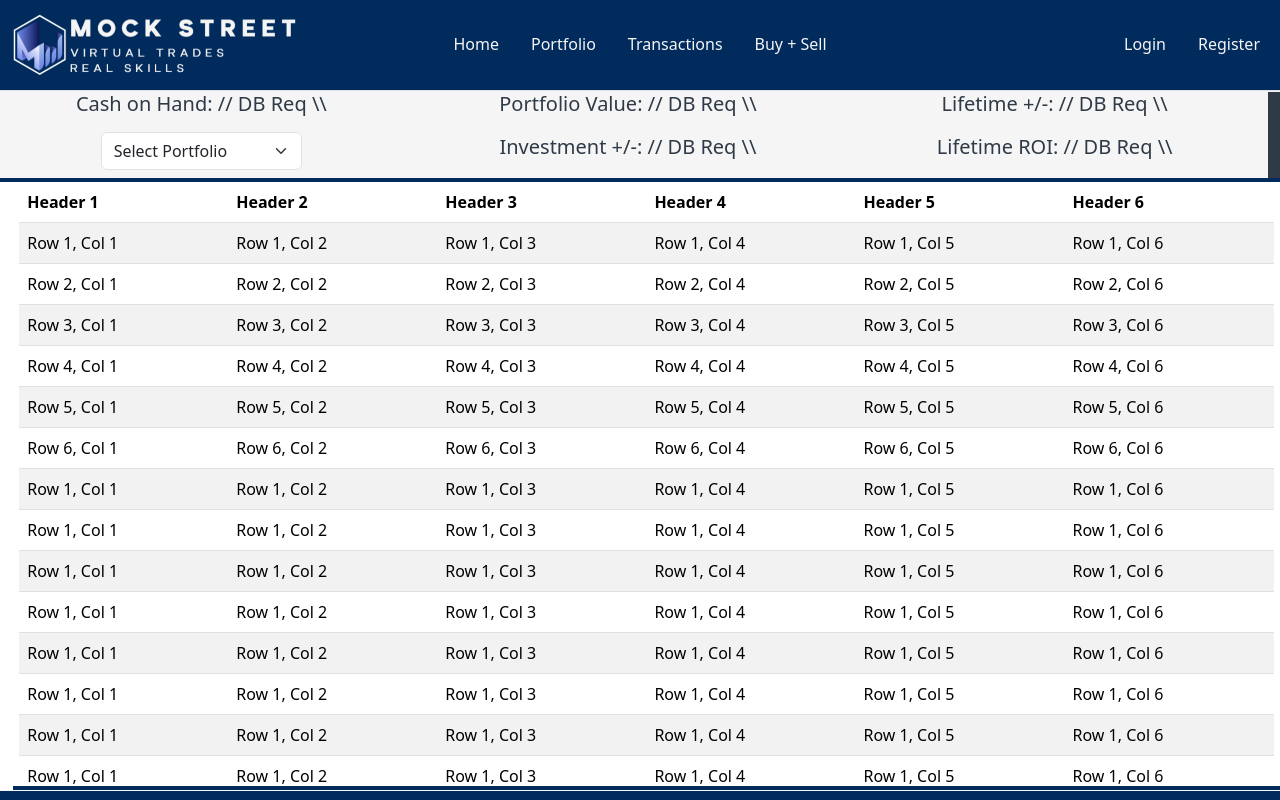
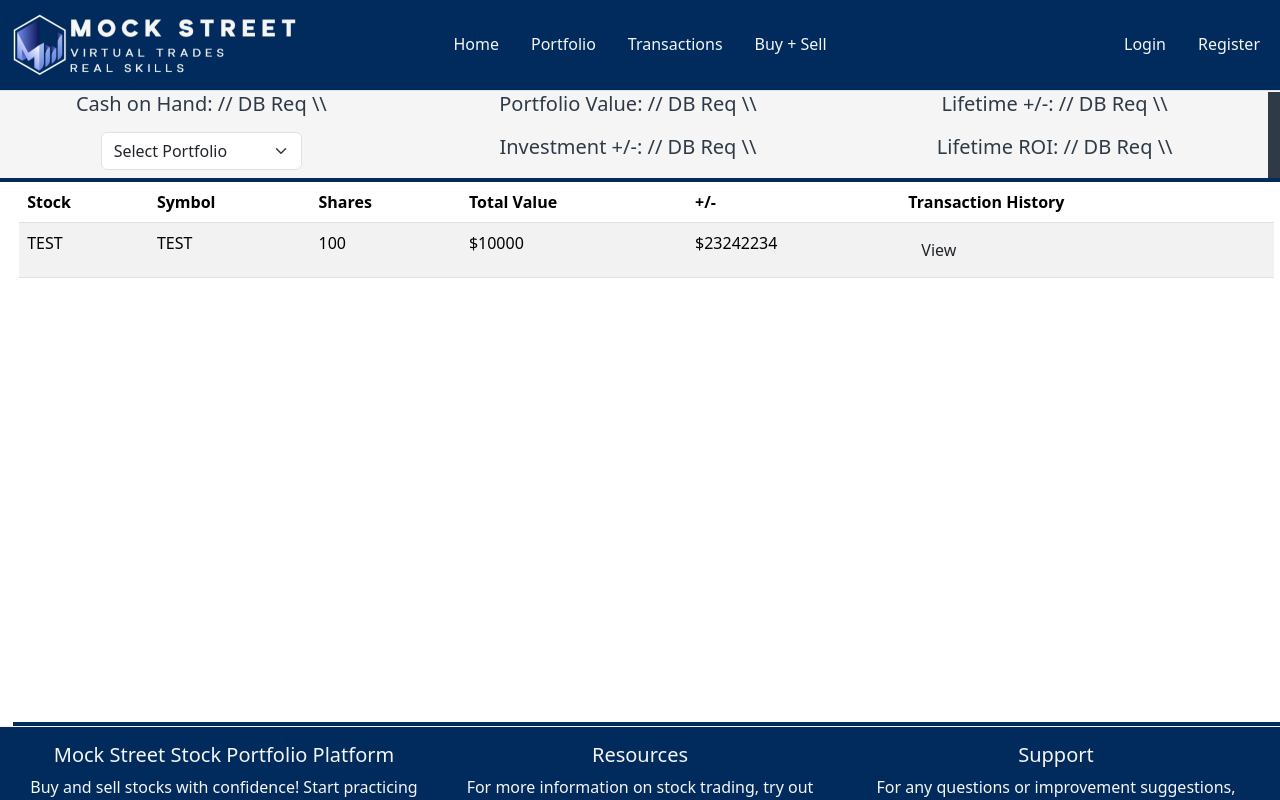
Before and after one commit to CalebErickson21/Mockstreeet, a React (Create React App) app in the folder frontend/: page /portfolio in a window 1280 px wide. Shown: the top 800 px of the page. Built offline with nearby package versions, Linux system fonts and the light colour scheme.

Commit message:
Added boilerplate layout for tables in market + portfolio - will be filled in actual database data later

```diff
--- a/frontend/src/pages/market/market.js
+++ b/frontend/src/pages/market/market.js
@@ -17,13 +17,28 @@ const Market = () => {
             <div id='watchlist' class='section'>
                 <h2>Watch List</h2>
                 <div id='watchlist-scroll' class='scrollable'>
-                    <h5>watchlist</h5>
-                    <h5>watchlist</h5>
-                    <h5>watchlist</h5>
-                    <h5>watchlist</h5>
-                    <h5>watchlist</h5>
-                    <h5>watchlist</h5>
-                    <h5>watchlist</h5>
+                    <table class='table table-striped scrollable'>
+                        <thead>
+                            <tr>
+                                <th>Stock</th>
+                                <th>Symbol</th>
+                                <th>Current Value</th>
+                                <th colspan='2'>Transaction Type</th>
+                                <th>Transaction History</th>
+                            </tr>
+                        </thead>
+                        <tbody>
+                            <tr>
+                                <td>TEST</td>
+                                <td>TEST</td>
+                                <td>100</td>
+                                <td><button class='btn'>Buy</button></td>
+                                <td><button class='btn'>Sell</button></td>
+                                <td><button class='btn'>View</button></td>
+                            </tr>
+                        </tbody>
+                    </table>
+
                 </div>
             </div>
 
@@ -31,14 +46,27 @@ const Market = () => {
             <div id='portfolio' class='section'>
                 <h2>Your Stocks</h2>
                 <div id='portfolio-scroll' class='scrollable'>
-                    <h5>portfolio</h5>
-                    <h5>portfolio</h5>
-                    <h5>portfolio</h5>
-                    <h5>portfolio</h5>
-                    <h5>portfolio</h5>
-                    <h5>portfolio</h5>
-                    <h5>portfolio</h5>
-                    <h5>portfolio</h5>
+                    <table class='table table-striped scrollable'>
+                        <thead>
+                            <tr>
+                                <th>Stock</th>
+                                <th>Symbol</th>
+                                <th>Current Value</th>
+                                <th colspan='2'>Transaction Type</th>
+                                <th>Transaction History</th>
+                            </tr>
+                        </thead>
+                        <tbody>
+                            <tr>
+                                <td>TEST</td>
+                                <td>TEST</td>
+                                <td>100</td>
+                                <td><button class='btn'>Buy</button></td>
+                                <td><button class='btn'>Sell</button></td>
+                                <td><button class='btn'>View</button></td>
+                            </tr>
+                        </tbody>
+                    </table>
                 </div>
             </div>
 
@@ -46,14 +74,27 @@ const Market = () => {
             <div id='market' class='section'>
                 <h2>Market</h2>
                 <div id='market-scroll' class='scrollable'>
-                    <h5>market</h5>
-                    <h5>market</h5>
-                    <h5>market</h5>
-                    <h5>market</h5>
-                    <h5>market</h5>
-                    <h5>market</h5>
-                    <h5>market</h5>
-                    <h5>market</h5>
+                    <table class='table table-striped scrollable'>
+                        <thead>
+                            <tr>
+                                <th>Stock</th>
+                                <th>Symbol</th>
+                                <th>Current Value</th>
+                                <th colspan='2'>Transaction Type</th>
+                                <th>Transaction History</th>
+                            </tr>
+                        </thead>
+                        <tbody>
+                            <tr>
+                                <td>TEST</td>
+                                <td>TEST</td>
+                                <td>100</td>
+                                <td><button class='btn'>Buy</button></td>
+                                <td><button class='btn'>Sell</button></td>
+                                <td><button class='btn'>View</button></td>
+                            </tr>
+                        </tbody>
+                    </table>
                 </div>
             </div>
 
--- a/frontend/src/pages/market/market.scss
+++ b/frontend/src/pages/market/market.scss
@@ -1,6 +1,4 @@
 @import '../../styles/vars.scss';
-
-$SECTION_HEIGHT: ((100dvh - 2*$NAV_HEIGHT) / 3) - 2dvh;
 
 #market-container {
     max-width: 100dvw;
@@ -29,7 +27,8 @@ $SECTION_HEIGHT: ((100dvh - 2*$NAV_HEIGHT) / 3) - 2dvh;
         padding-left: 1dvw;
 
         .scrollable {
-            max-height: $SECTION_HEIGHT;
+            max-height: ((100dvh - (2*$NAV_HEIGHT)) / 3) - 2dvh;
+            min-height: (100dvh - (5*$NAV_HEIGHT)) / 3;
             max-width: 100dvw;
             overflow-y: scroll;
             overflow-x: scroll;
--- a/frontend/src/pages/portfolio/portfolio.js
+++ b/frontend/src/pages/portfolio/portfolio.js
@@ -34,134 +34,22 @@ const Portfolio = () => {
                     <table class='table table-striped scrollable'>
                         <thead>
                             <tr>
-                                <th>Header 1</th>
-                                <th>Header 2</th>
-                                <th>Header 3</th>
-                                <th>Header 4</th>
-                                <th>Header 5</th>
-                                <th>Header 6</th>
+                                <th>Stock</th>
+                                <th>Symbol</th>
+                                <th>Shares</th>
+                                <th>Total Value</th>
+                                <th>+/-</th>
+                                <th>Transaction History</th>
                             </tr>
                         </thead>
                         <tbody>
                             <tr>
-                                <td>Row 1, Col 1</td>
-                                <td>Row 1, Col 2</td>
-                                <td>Row 1, Col 3</td>
-                                <td>Row 1, Col 4</td>
-                                <td>Row 1, Col 5</td>
-                                <td>Row 1, Col 6</td>
-                            </tr>
-                            <tr>
-                                <td>Row 2, Col 1</td>
-                                <td>Row 2, Col 2</td>
-                                <td>Row 2, Col 3</td>
-                                <td>Row 2, Col 4</td>
-                                <td>Row 2, Col 5</td>
-                                <td>Row 2, Col 6</td>
-                            </tr>
-                            <tr>
-                                <td>Row 3, Col 1</td>
-                                <td>Row 3, Col 2</td>
-                                <td>Row 3, Col 3</td>
-                                <td>Row 3, Col 4</td>
-                                <td>Row 3, Col 5</td>
-                                <td>Row 3, Col 6</td>
-                            </tr>
-                            <tr>
-                                <td>Row 4, Col 1</td>
-                                <td>Row 4, Col 2</td>
-                                <td>Row 4, Col 3</td>
-                                <td>Row 4, Col 4</td>
-                                <td>Row 4, Col 5</td>
-                                <td>Row 4, Col 6</td>
-                            </tr>
-                            <tr>
-                                <td>Row 5, Col 1</td>
-                                <td>Row 5, Col 2</td>
-                                <td>Row 5, Col 3</td>
-                                <td>Row 5, Col 4</td>
-                                <td>Row 5, Col 5</td>
-                                <td>Row 5, Col 6</td>
-                            </tr>
-                            <tr>
-                                <td>Row 6, Col 1</td>
-                                <td>Row 6, Col 2</td>
-                                <td>Row 6, Col 3</td>
-                                <td>Row 6, Col 4</td>
-                                <td>Row 6, Col 5</td>
-                                <td>Row 6, Col 6</td>
-                            </tr>
-                            <tr>
-                                <td>Row 1, Col 1</td>
-                                <td>Row 1, Col 2</td>
-                                <td>Row 1, Col 3</td>
-                                <td>Row 1, Col 4</td>
-                                <td>Row 1, Col 5</td>
-                                <td>Row 1, Col 6</td>
-                            </tr>
-                            <tr>
-                                <td>Row 1, Col 1</td>
-                                <td>Row 1, Col 2</td>
-                                <td>Row 1, Col 3</td>
-                                <td>Row 1, Col 4</td>
-                                <td>Row 1, Col 5</td>
-                                <td>Row 1, Col 6</td>
-                            </tr>
-                            <tr>
-                                <td>Row 1, Col 1</td>
-                                <td>Row 1, Col 2</td>
-                                <td>Row 1, Col 3</td>
-                                <td>Row 1, Col 4</td>
-                                <td>Row 1, Col 5</td>
-                                <td>Row 1, Col 6</td>
-                            </tr>
-                            <tr>
-                                <td>Row 1, Col 1</td>
-                                <td>Row 1, Col 2</td>
-                                <td>Row 1, Col 3</td>
-                                <td>Row 1, Col 4</td>
-                                <td>Row 1, Col 5</td>
-                                <td>Row 1, Col 6</td>
-                            </tr>
-                            <tr>
-                                <td>Row 1, Col 1</td>
-                                <td>Row 1, Col 2</td>
-                                <td>Row 1, Col 3</td>
-                                <td>Row 1, Col 4</td>
-                                <td>Row 1, Col 5</td>
-                                <td>Row 1, Col 6</td>
-                            </tr>
-                            <tr>
-                                <td>Row 1, Col 1</td>
-                                <td>Row 1, Col 2</td>
-                                <td>Row 1, Col 3</td>
-                                <td>Row 1, Col 4</td>
-                                <td>Row 1, Col 5</td>
-                                <td>Row 1, Col 6</td>
-                            </tr>
-                            <tr>
-                                <td>Row 1, Col 1</td>
-                                <td>Row 1, Col 2</td>
-                                <td>Row 1, Col 3</td>
-                                <td>Row 1, Col 4</td>
-                                <td>Row 1, Col 5</td>
-                                <td>Row 1, Col 6</td>
-                            </tr>
-                            <tr>
-                                <td>Row 1, Col 1</td>
-                                <td>Row 1, Col 2</td>
-                                <td>Row 1, Col 3</td>
-                                <td>Row 1, Col 4</td>
-                                <td>Row 1, Col 5</td>
-                                <td>Row 1, Col 6</td>
-                            </tr>
-                            <tr>
-                                <td>Row 1, Col 1</td>
-                                <td>Row 1, Col 2</td>
-                                <td>Row 1, Col 3</td>
-                                <td>Row 1, Col 4</td>
-                                <td>Row 1, Col 5</td>
-                                <td>Row 1, Col 6</td>
+                                <td>TEST</td>
+                                <td>TEST</td>
+                                <td>100</td>
+                                <td>$10000</td>
+                                <td>$23242234</td>
+                                <td><button class='btn'>View</button></td>
                             </tr>
                         </tbody>
                     </table>
--- a/frontend/src/pages/portfolio/portfolio.scss
+++ b/frontend/src/pages/portfolio/portfolio.scss
@@ -29,6 +29,7 @@
         padding-left: 1dvw;
 
         #table-container {
+            min-height: 100dvh - (4*$NAV_HEIGHT);
             max-height: 100dvh - (3*$NAV_HEIGHT);
             max-width: 100dvw;
             overflow-y: scroll;
```
